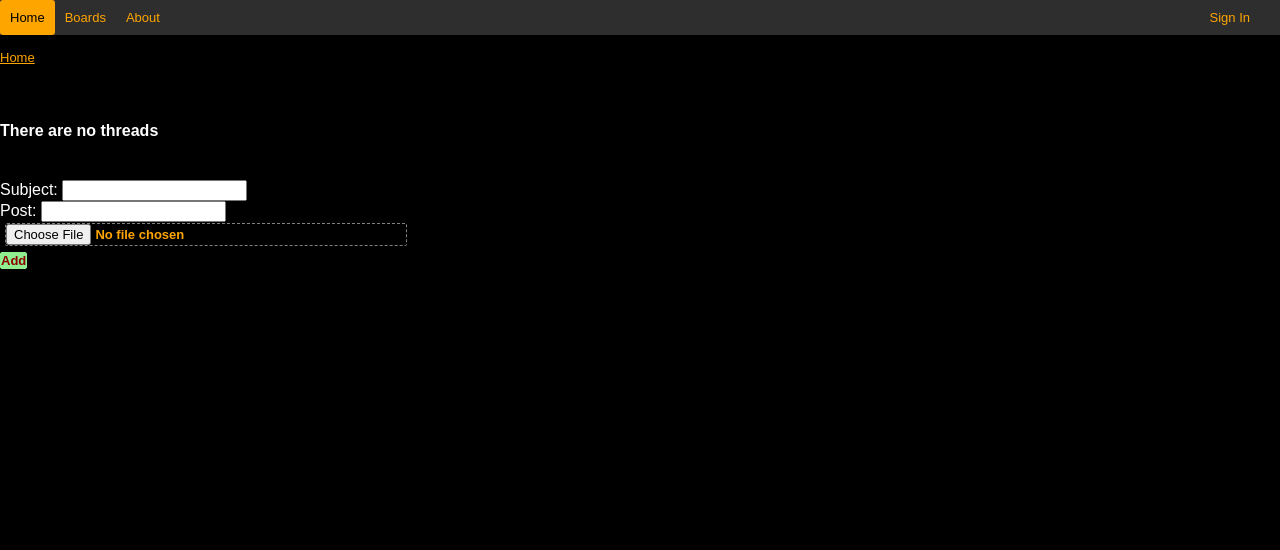
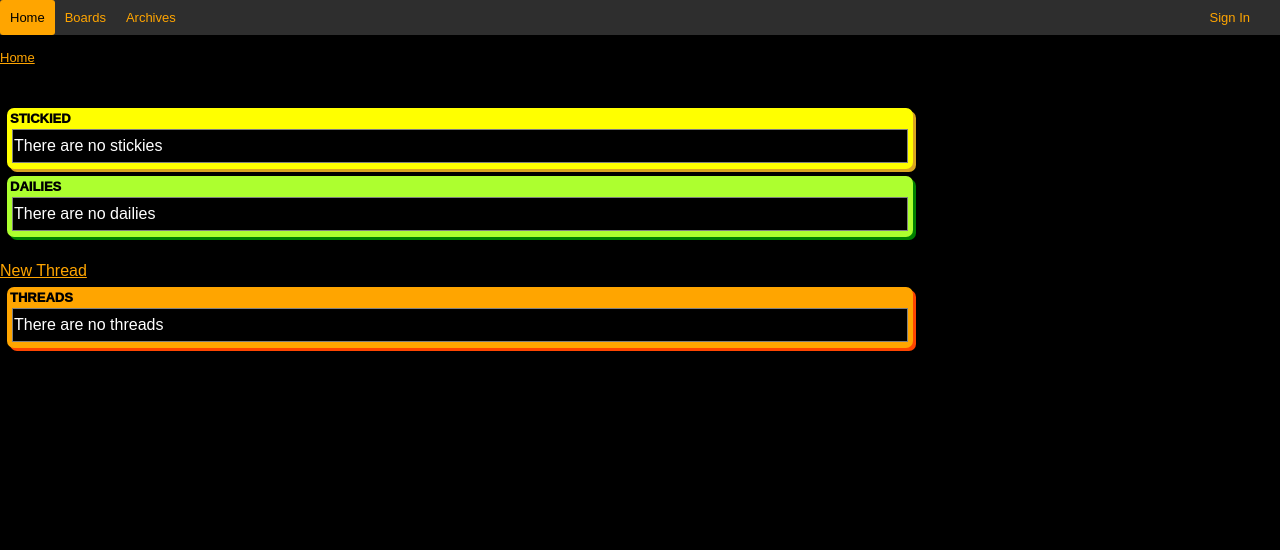
Before and after one commit to johnsfalconi/Stall, a Flask app: page / in a window 1280 px wide. Shown: the top 550 px of the page. Run offline with Flask 2, Linux system fonts and the light colour scheme; data that the repository does not hold is empty; some libraries are stand-ins or nearby versions.

Commit message:
board design updates

```diff
--- a/app.py
+++ b/app.py
@@ -3,7 +3,7 @@ from flask_pymongo import PyMongo
 from bson.objectid import ObjectId
 from datetime import datetime
 from dotenv import load_dotenv
-from thread_functions import no_message, mentions_only, message_spam
+from thread_functions import no_message, message_spam, user_spam
 import cloudinary
 import cloudinary.uploader
 import cloudinary.api
@@ -32,6 +32,15 @@ def __repr__(self):
 # Thread creation and index page generation with the list of threads.
 @app.route("/", methods = ['POST', 'GET'])
 def index():
+    threads = list(mongo.db.threads.find({'board':'Global', 'type':'General'}))
+    stickies = list(mongo.db.threads.find({'board':'Global', 'type':'Sticky'}))
+    dailies = list(mongo.db.threads.find({'board':'Global', 'type':'Daily'}))
+    return render_template("index.html", threads = threads, stickies = stickies, dailies = dailies, keyword = 'Global')
+
+
+# new thread submission
+@app.route("/new/", methods = ['POST', 'GET'])
+def new_thread():
 
     if request.method == 'POST':
         input_file = request.files["media"]
@@ -55,8 +64,10 @@ def index():
             new_thread = {
                 'title':str(request.form['title']),
                 'board':'Global',
+                'type': 'General',
                 'formattedDate':str(datetime.now().strftime("%b. %d, %Y")),
                 'date':datetime.now(),
+                'preview':request.form['post'],
                 'formattedLastUpdated':datetime.now().strftime("%b. %d, %Y %I:%M%p"),
                 'lastUpdated':datetime.now(), 'posts':1,
                 'threadUsers':[ { 'ip':request.remote_addr, 'userID':'OP', 'idColor':'#ffffff'  } ],
@@ -65,6 +76,7 @@ def index():
                     'media':media,
                     'mediaThumb':media_thumb,
                     'formattedPosted':datetime.now().strftime("%b. %d, %Y %I:%M%p"),
+                    'posted': datetime.now(),
                     'postNum':1,
                     'user':'OP',
                     'idColor':'#ffffff',
@@ -81,8 +93,7 @@ def index():
         except:
             return 'There was an issue adding'
     else:
-        threads = list(mongo.db.threads.find({'board':'Global'}))
-        return render_template("index.html", threads = threads, keyword = 'Global')
+        return render_template("new_thread.html", keyword = 'Global')
 
 
 # deleting thread (this should probably only be used for moderators and for the automated system for managing threads)
@@ -116,10 +127,14 @@ def t(id):
             #   the only post are reply links -> error: post actual text and numbers and stuff, bruh... not just mentions...
             #   the same message from the same person over 3 times -> error: we get it... post something else.
             #   the same message 6 times in the thread by anyone -> error: we get it... post something else.
+        time_diff = user_spam(ip_address, thread)
+
         if no_message(message, post_link, input_file) == True:
             return render_template('thread.html', thread = thread, link = post_link, error = "error: post actual text and numbers and stuff, bruh")
         elif message_spam(message, ip_address, thread) == True:
             return render_template('thread.html', thread = thread, link = post_link, error = "error: we get it... post something else.")
+        elif time_diff <= 45:
+            return render_template('thread.html', thread = thread, link = post_link, error = "error: slooowwwwww doooowwwwwnnnnn (wait like " + str(45 - time_diff) + " more seconds)")
         else:
 
             # this checks to see if the ip address has posted previously.  If not, a new user ID will be generated and stored
--- a/static/css/main.css
+++ b/static/css/main.css
@@ -25,6 +25,58 @@ body {
   font-size: 13px;
 }
 
+table {
+  margin: 5px;
+  margin-top: 1px;
+  background-color: black;
+  border: 1px solid orange;
+  border-collapse: collapse;
+  min-width: 70vw;
+  max-width: 90vw;
+}
+
+th {
+  font-size: small;
+  color: white;
+  background-color: black;
+  border-radius: 3px;
+}
+
+td {
+  text-align: left;
+  font-size: medium;
+  margin-top: 2px;
+  border: 1px solid gray;
+  height: 30px;
+  overflow: hidden;
+}
+
+td.preview {
+  text-align: left;
+  font-size: small;
+  background-color: rgb(46, 46, 46);
+}
+
+tr.threads:hover {
+  background-color: rgb(255, 165, 0, 0.2);
+}
+
+tr.dailies:hover {
+  background-color: rgb(154, 205, 50, 0.2);
+}
+
+tr.stickies:hover {
+  background-color: rgb(255, 255, 0, 0.2);
+}
+
+tr[id^="t"] {
+  visibility: collapse;
+}
+
+tr[id^="t"]:target {
+  visibility: visible;
+}
+
 .topnav a:hover {
   background-color: orange;
   border-radius: 3px;
@@ -43,6 +95,15 @@ body {
 
 .path {
   font-size: small;
+}
+
+.error {
+  font-size: medium;
+  color: red;
+  font-weight: bold;
+  font-style: italic;
+  /* background-color: white; */
+  border-radius: 3px;
 }
 
 div[id^="quote"] {
@@ -67,6 +128,46 @@ div[id^="reply"]:target {
   border: 0px;
   border-radius: 7px;
   box-shadow: 3px 3px orangered;
+  padding-top: 20px;
+  padding-left: 0px;
+  padding-right: 0px;
+  padding-bottom: 1px;
+  width: fit-content;
+  height: fit-content;
+  hyphens: auto;
+  overflow-wrap: break-word;
+  min-width: 300px;
+  max-width: 90vw;
+  margin: 7px;
+  overflow: hidden;
+}
+
+.sticky-wrapper {
+  position: relative;
+  background-color: yellow;
+  border: 0px;
+  border-radius: 7px;
+  box-shadow: 3px 3px goldenrod;
+  padding-top: 20px;
+  padding-left: 0px;
+  padding-right: 0px;
+  padding-bottom: 1px;
+  width: fit-content;
+  height: fit-content;
+  hyphens: auto;
+  overflow-wrap: break-word;
+  min-width: 300px;
+  max-width: 90vw;
+  margin: 7px;
+  overflow: hidden;
+}
+
+.daily-wrapper {
+  position: relative;
+  background-color: greenyellow;
+  border: 0px;
+  border-radius: 7px;
+  box-shadow: 3px 3px green;
   padding-top: 20px;
   padding-left: 0px;
   padding-right: 0px;
--- a/templates/base.html
+++ b/templates/base.html
@@ -12,7 +12,7 @@
         <div class="topnav">
             <a href="/">Home</a>
             <a href="">Boards</a>
-            <a href="">About</a>
+            <a href="">Archives</a>
             <a href="" style="float:right; margin-right: 20px;">Sign In</a>
         </div>
 
--- a/templates/index.html
+++ b/templates/index.html
@@ -9,28 +9,57 @@
     <br><br>
 
     <div>
-        {% if threads|length < 1 %}
-        <h4>There are no threads</h4>
+        <div class="sticky-wrapper">
+        <div class="post_info"><b style="font-weight:1000;">STICKIED</b></div>
+        <table>
+        {% if stickies|length < 1 %}
+        <tr class="stickies"><td>There are no stickies</td></tr>
         {% else %}
-        <table>
-            {% for thread in threads %}
-                <tr><b>POSTS</b></tr>
-                <tr>
-                    <td><a href="/t/{{thread['_id']}}"><b>{{ thread['title'] }}</b></a><br>{{ thread['formattedDate'] }}</td>
-                    <td>{{ thread['posts'] }}</td>
-                    <td>{{ thread['formattedLastUpdated'] }}</td>
-                    <td><a href="/delete/{{thread['_id']}}">Delete</a></td>
-                </tr>
-            {% endfor %}
-        </table>
+                {% for sticky in stickies %}
+                    <tr class="stickies">
+                        <td onclick="location.href='/t/{{thread['_id']}}'"><a style="display:inline-block; margin-bottom:2px;" href="/t/{{thread['_id']}}"><b>{{ thread['title'] }}</b></a><p style="font-size:small; margin-top:0px; margin-bottom:0px;">Posted on {{ thread['formattedDate'] }} · {% if thread['posts'] == 1 %} {{ thread['posts'] }} post {% else %} {{ thread['posts'] }} posts {% endif %}</p><p style="font-size:small; margin-top:0px; margin-bottom:2px;">Last updated: {{ thread['formattedLastUpdated'] }}</p></td>
+                    </tr>
+                {% endfor %}
         {% endif %}
-        <br>
-        <form actions="/" enctype="multipart/form-data" method="POST">
-            <label>Subject: </label><input type = "text" name = "title" id = "title"><br>
-            <label>Post:    </label><input type = "text" name = "post" id = "post"><br>
-            <input type="file" id="media" name="media" /><br>
-            <input type = "submit" value="Add">
-        </form>
+    </table>
+    </div>
     </div>
 
+    <div>
+        <div class="daily-wrapper">
+            <div class="post_info"><b style="font-weight:1000;">DAILIES</b></div>
+            <table>
+                {% if dailies|length < 1 %}
+                <tr class="dailies"><td>There are no dailies</td></tr>
+                {% else %}
+                    {% for daily in dailies %}
+                        <tr class="dailies">
+                            <td onclick="location.href='/t/{{thread['_id']}}'"><a style="display:inline-block; margin-bottom:2px;" href="/t/{{thread['_id']}}"><b>{{ thread['title'] }}</b></a><p style="font-size:small; margin-top:0px; margin-bottom:0px;">Posted on {{ thread['formattedDate'] }} · {% if thread['posts'] == 1 %} {{ thread['posts'] }} post {% else %} {{ thread['posts'] }} posts {% endif %}</p><p style="font-size:small; margin-top:0px; margin-bottom:2px;">Last updated: {{ thread['formattedLastUpdated'] }}</p></td>
+                        </tr>
+                    {% endfor %}
+                {% endif %}
+            </table>
+        </div>
+    </div>
+    <br>
+
+    <a href="/new/">New Thread</a>
+    <div>
+        <div class="wrapper">
+            <div class="post_info"><b style="font-weight:1000;">THREADS</b></div>
+            <table>
+                {% if threads|length < 1 %}
+                <tr class="threads"><td>There are no threads</td></tr>
+                {% else %}
+                    {% for thread in threads %}
+                        <tr class="threads">
+                            <td onclick="location.href='/t/{{thread['_id']}}'"><a style="display:inline-block; margin-bottom:2px;" href="/t/{{thread['_id']}}"><b>{{ thread['title'] }}</b></a><p style="font-size:small; margin-top:0px; margin-bottom:0px;">Posted on {{ thread['formattedDate'] }} · {% if thread['posts'] == 1 %} {{ thread['posts'] }} post {% else %} {{ thread['posts'] }} posts {% endif %}</p><p style="font-size:small; margin-top:0px; margin-bottom:2px;">Last updated: {{ thread['formattedLastUpdated'] }}</p></td>
+                        </tr>
+                    {% endfor %}
+                {% endif %}
+            </table>
+        </div>
+    </div>
+        <br>
+
 {% endblock %}
--- a/templates/thread.html
+++ b/templates/thread.html
@@ -9,7 +9,7 @@
         <div class='path'><a href = "/">Home</a> {% if thread['board'] != 'Global' %} > <a href = "/{{ thread['board'] }}">{{ thread['board'] }}</a> {% endif %} > /t/{{ thread['_id'] }}</div>
         <br>
         {% if error != 'none' %}
-        <div class = "error">{{ error }}</div>
+        <div class = "error">{{ error }}</div><br>
         {% else %}
         {% endif %}
         <a id="topreply" href="#replyt">[Reply]</a>
```
Also changed, not shown: templates/new_thread.html (added, +23 -0 lines), thread_functions.py (+18 -3 lines).
